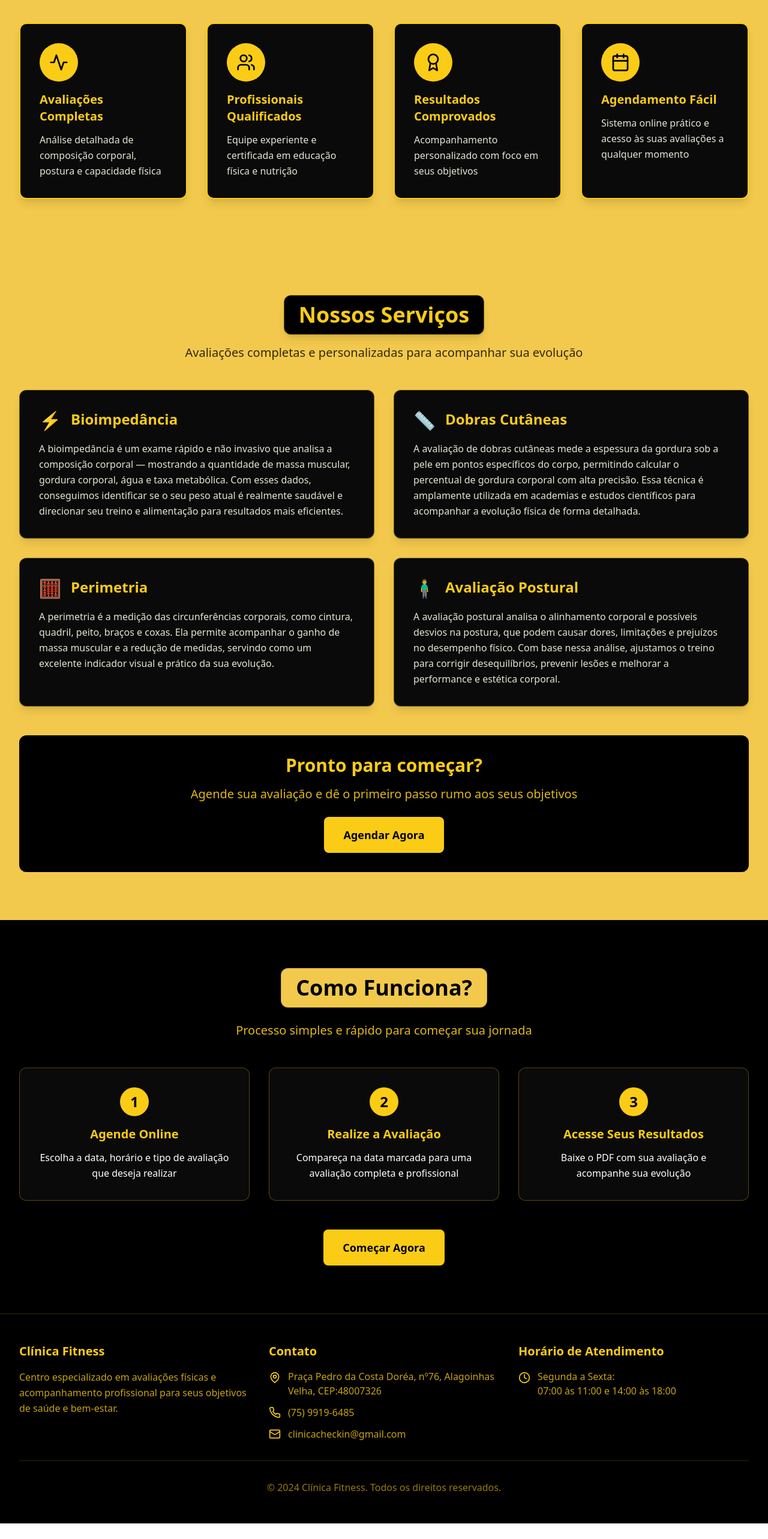
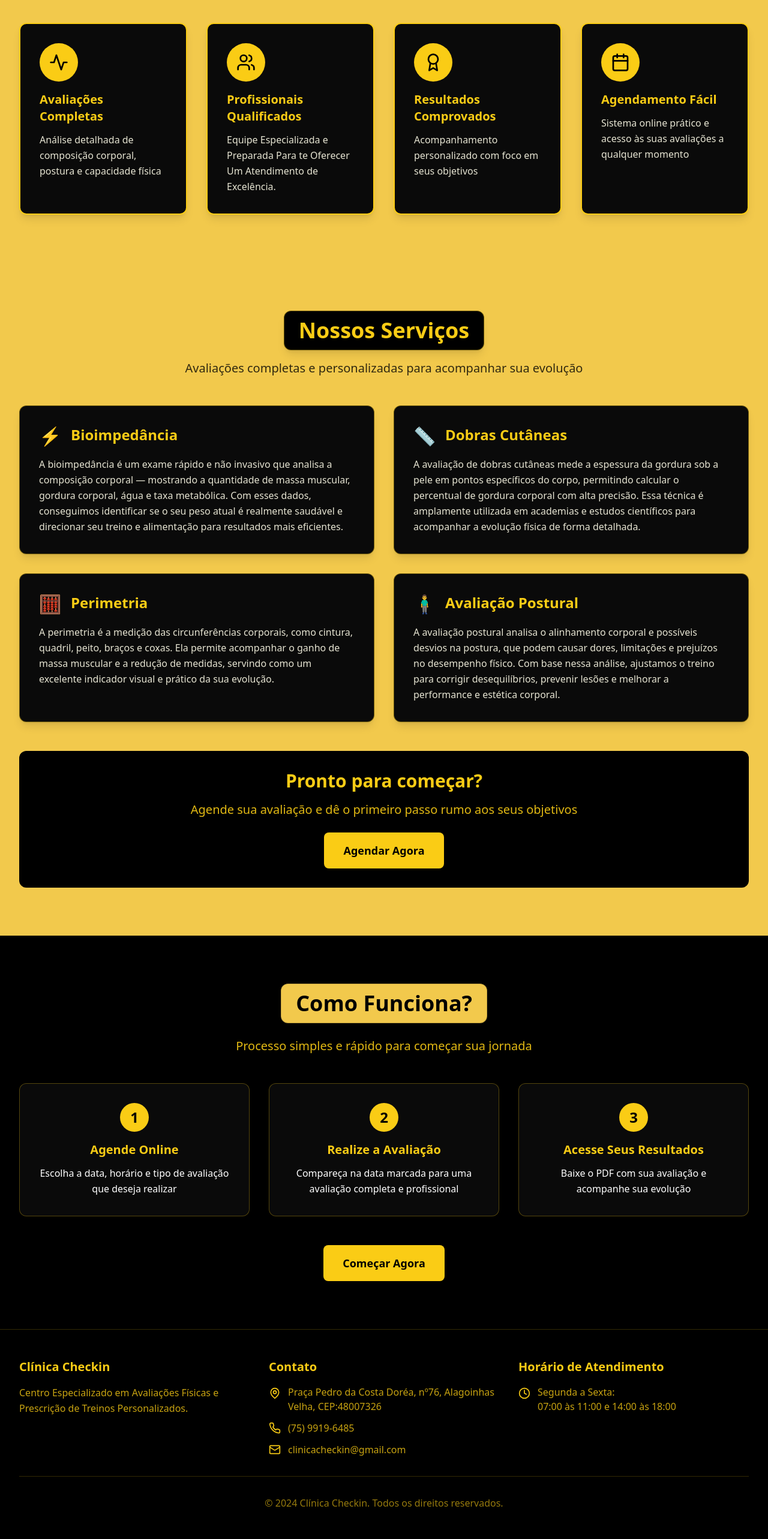
Before and after one commit to RSR202555/frontendcheckin, a React (Vite) app: page / in a window 1280 px wide. Shown: the part 1178-3744 px from the top of the page at 60% size. Before the commit the page ends 3718 px from the top, so only its background shows below. Built offline with nearby package versions, Linux system fonts and the light colour scheme.

Commit message:
Ajustar textos de home, rodapé e contato

```diff
--- a/src/components/Layout/Footer.tsx
+++ b/src/components/Layout/Footer.tsx
@@ -6,9 +6,9 @@ export function Footer() {
       <div className="max-w-7xl mx-auto px-4 sm:px-6 lg:px-8 py-12">
         <div className="grid grid-cols-1 md:grid-cols-3 gap-8">
           <div>
-            <h3 className="text-xl font-bold mb-4">Clínica Fitness</h3>
+            <h3 className="text-xl font-bold mb-4">Clínica Checkin</h3>
             <p className="text-yellow-400/80 leading-relaxed">
-              Centro especializado em avaliações físicas e acompanhamento profissional para seus objetivos de saúde e bem-estar.
+              Centro Especializado em Avaliações Físicas e Prescrição de Treinos Personalizados.
             </p>
           </div>
 
@@ -47,7 +47,7 @@ export function Footer() {
         </div>
 
         <div className="border-t border-yellow-400/20 mt-8 pt-8 text-center text-yellow-400/60">
-          <p>&copy; 2024 Clínica Fitness. Todos os direitos reservados.</p>
+          <p>&copy; 2024 Clínica Checkin. Todos os direitos reservados.</p>
         </div>
       </div>
     </footer>
--- a/src/pages/ContactPage.tsx
+++ b/src/pages/ContactPage.tsx
@@ -52,8 +52,8 @@ export function ContactPage() {
                   <MapPin size={24} className="text-yellow-600 flex-shrink-0 mt-1" />
                   <div>
                     <h3 className="font-semibold text-yellow-400 mb-1">Endereço</h3>
-                    <p className="text-yellow-50/90">Praça Pedro da Costa Doréa, nº76</p>
-                    <p className="text-yellow-50/90">Alagoinhas Velha - CEP: 48007-326</p>
+                    <p className="text-yellow-50/90">Praça Pedro da Costa Doréa, nº76 proximo a ruína inacabada</p>
+                    <p className="text-yellow-50/90">Alagoinhas Velha, CEP:48007326</p>
                   </div>
                 </div>
               </a>
@@ -111,7 +111,8 @@ export function ContactPage() {
                 <div>
                   <h3 className="font-semibold text-yellow-400 mb-1">Horário de Atendimento</h3>
                   <p className="text-yellow-50/90">Segunda a Sexta:</p>
-                  <p className="text-yellow-50/90">07:00 às 11:00 e 14:00 às 18:00</p>
+                  <p className="text-yellow-50/90">07:00 às 11:00 e 14:00 às 19:00</p>
+                  <p className="text-yellow-50/90">Sábado: 07:00 às 13:00</p>
                 </div>
               </div>
             </div>
--- a/src/pages/HomePage.tsx
+++ b/src/pages/HomePage.tsx
@@ -60,7 +60,7 @@ export function HomePage({ onNavigate }: HomePageProps) {
               </div>
               <h3 className="text-xl font-bold mb-3 text-yellow-400">Profissionais Qualificados</h3>
               <p className="text-yellow-50/90 leading-relaxed">
-                Equipe experiente e certificada em educação física e nutrição
+                Equipe Especializada e Preparada Para te Oferecer Um Atendimento de Excelência.
               </p>
             </div>
 
```
